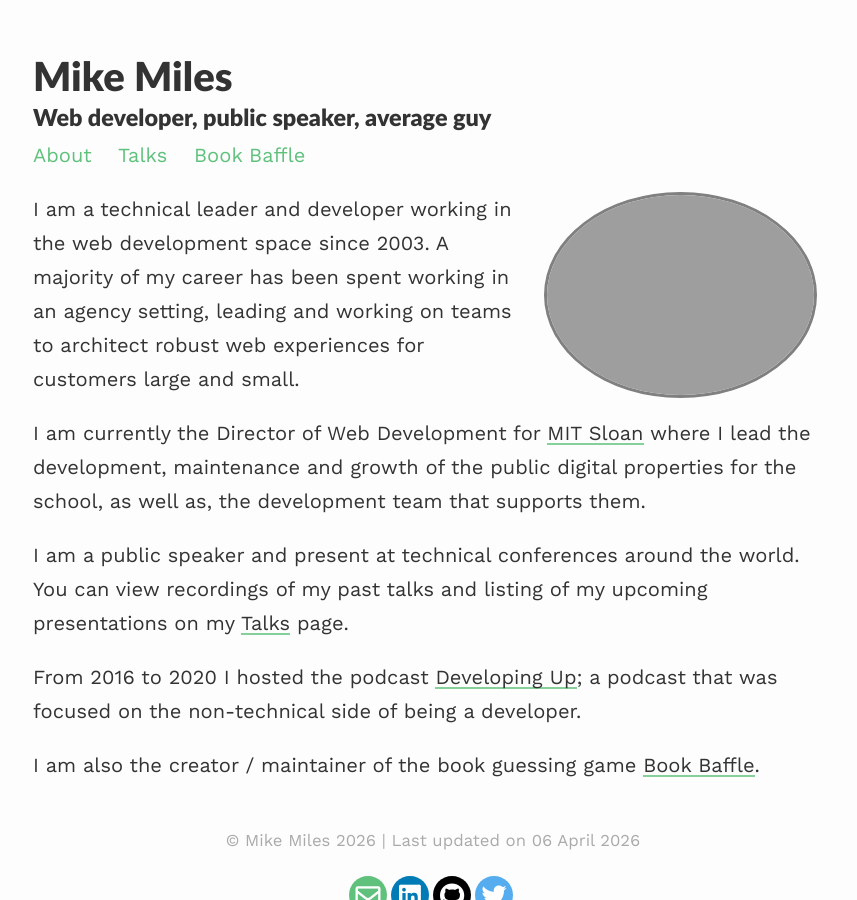
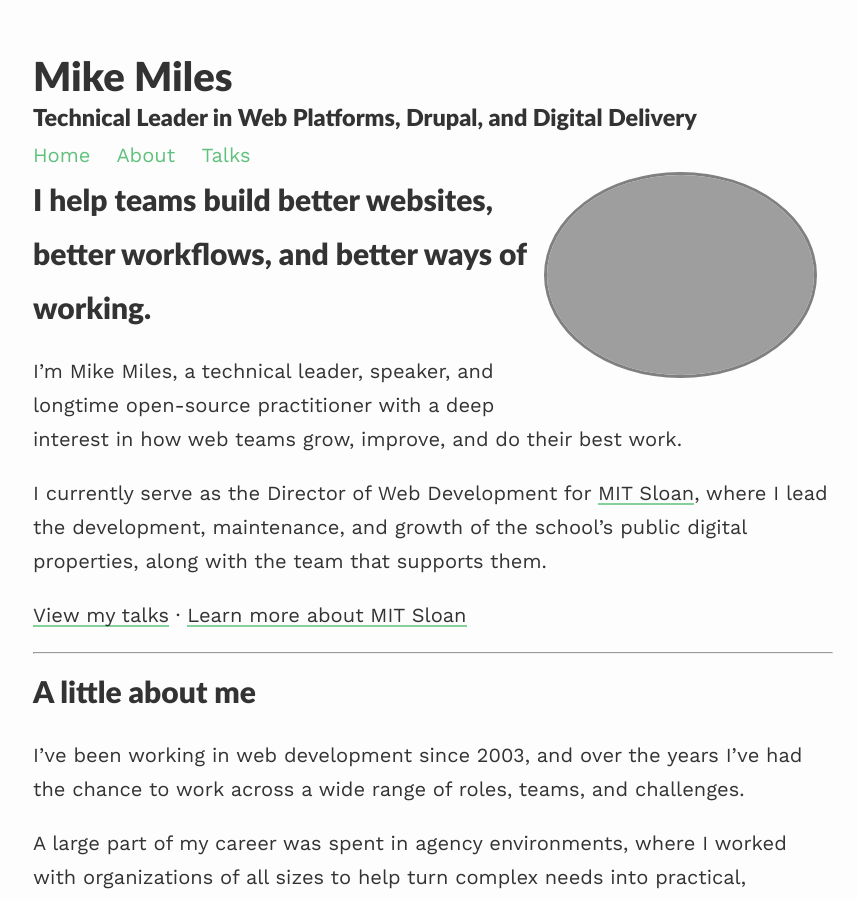
Before and after one commit to mikemiles86/mikemiles86.github.io, a Jekyll site: the page built from index.md, in a window 1280 px wide and 900 px high. Shown: the whole window, without its empty margins (207-1064 px from the left). Built offline with Jekyll 4.4.1, drawn with Linux system fonts in a browser that asks for light colours; nearby versions of some CDN libraries; our own code applies the rules of GitHub Pages for plain Markdown files; some of the changed text lies outside the part shown.

Commit message:
Improve site copy. Add a dedicated about page.

```diff
--- a/_config.yml
+++ b/_config.yml
@@ -1,10 +1,10 @@
 ### Mike Miles
 
 title: Mike Miles
-description: Web developer, public speaker, average guy
+description: Technical Leader in Web Platforms, Drupal, and Digital Delivery
 
 baseurl: / #name of GitHub repository
-url: "" #custom url to be used instead of GitHub repository
+url: "https://www.mike-miles.com" #custom url to be used instead of GitHub repository
 email: mikemiles86@gmail.com
 
 
@@ -18,7 +18,7 @@
 
 # Social media links in footer
 facebook: false
-twitter: "mikemiles86"
+twitter: false
 linkedin: "mikemiles86"
 github: "mikemiles86"
 researchgate: false
--- a/_includes/navigation.html
+++ b/_includes/navigation.html
@@ -1,5 +1,5 @@
 <div class="links scroll">
-        <a href="{{site.baseurl}}/">About</a>
+        <a href="{{site.baseurl}}/">Home</a>
+        <a href="{{site.baseurl}}/about">About</a>
         <a href="https://talks.mike-miles.com">Talks</a>
-        <a href="https://www.bookbaffle.com">Book Baffle</a>
 </div>
--- /dev/null
+++ b/_pages/about.md
@@ -0,0 +1,56 @@
+---
+layout: page
+title: About
+permalink: /about/
+published: true
+---
+
+# About
+
+I’m a technical leader, builder, and communicator with more than 20 years of experience in web development.
+
+My career has taken me through agency work, hands-on engineering, technical architecture, team leadership, and public speaking, but the thread that connects all of it is pretty simple: I care about helping teams build better digital experiences and better ways of working.
+
+Today, I serve as the Director of Web Development at [MIT Sloan](https://mitsloan.mit.edu), where I lead the development, maintenance, and growth of the school’s public digital properties, along with the team that supports them.
+
+## My background
+
+I’ve been working in web development since 2003. Over that time, I’ve worked across a wide range of technologies, teams, and challenges, with a large part of my career spent in agency environments.
+
+That agency experience shaped how I think about digital work. It taught me how to work across different organizations, navigate competing priorities, and turn complex needs into practical, scalable solutions. It also taught me that strong outcomes do not come from technology choices alone. They come from communication, trust, clear expectations, solid processes, and teams that know how to work well together.
+
+That perspective still drives the work I do today.
+
+## What I care about
+
+My work sits at the intersection of technical leadership, web platform strategy, and team enablement.
+
+I’m especially interested in:
+
+- building reliable, sustainable digital platforms
+- improving development workflows and delivery practices
+- helping teams strengthen their approach to testing, quality, and long-term maintainability
+- exploring practical, responsible ways to use AI in development work
+- sharing lessons through speaking, mentoring, and community involvement
+
+What motivates me most is not just building things. It is helping teams build better systems, better habits, and better ways of working that hold up over time.
+
+## Speaking and community
+
+I’m also an active public speaker and longtime member of the Drupal and open-source community.
+
+My talks often focus on practical topics like modern web development, Drupal, technical leadership, testing, delivery quality, and the responsible use of AI in development workflows. I care a lot about making technical ideas feel clear, useful, and grounded in real-world experience.
+
+You can explore recordings of past talks and upcoming presentations on my [Talks](https://talks.mike-miles.com/) page.
+
+From 2016 to 2020, I hosted the podcast [Developing Up](https://www.developingup.com), which focused on the non-technical side of being a developer and building a strong career in tech.
+
+## Outside of work
+
+Outside of my core professional work, I’m also the creator and maintainer of the book guessing game [Book Baffle](https://www.bookbaffle.com).
+
+## Thanks for visiting
+
+Whether you’re here because of my talks, my work, or a shared interest in building better digital experiences, I’m glad you found your way here.
+
+Feel free to explore the site or get in touch.
--- a/index.md
+++ b/index.md
@@ -7,12 +7,73 @@
 published: true
 ---
 
-I am a technical leader and developer working in the web development space since 2003.  A majority of my career has been spent working in an agency setting, leading and working on teams to architect robust web experiences for customers large and small.
+# I help teams build better websites, better workflows, and better ways of working.
 
-I am currently the Director of Web Development for [MIT Sloan](https://mitsloan.mit.edu) where I lead the development, maintenance and growth of the public digital properties for the school, as well as, the development team that supports them.
+I’m Mike Miles, a technical leader, speaker, and longtime open-source practitioner with a deep interest in how web teams grow, improve, and do their best work.
 
-I am a public speaker and present at technical conferences around the world. You can view recordings of my past talks and listing of my upcoming presentations on my [Talks](https://talks.mike-miles.com/) page.
+I currently serve as the Director of Web Development for [MIT Sloan](https://mitsloan.mit.edu), where I lead the development, maintenance, and growth of the school’s public digital properties, along with the team that supports them.
 
-From 2016 to 2020 I hosted the podcast [Developing Up](https://www.developingup.com); a podcast that was focused on the non-technical side of being a developer.
+[View my talks](https://talks.mike-miles.com/) · [Learn more about MIT Sloan](https://mitsloan.mit.edu)
 
-I am also the creator / maintainer of the book guessing game [Book Baffle](https://www.bookbaffle.com).
+---
+
+## A little about me
+
+I’ve been working in web development since 2003, and over the years I’ve had the chance to work across a wide range of roles, teams, and challenges.
+
+A large part of my career was spent in agency environments, where I worked with organizations of all sizes to help turn complex needs into practical, scalable digital solutions. That experience taught me that strong digital work is never just about the technology. It’s also about communication, leadership, process, trust, and building systems that can stand up over time.
+
+That perspective continues to shape the work I do today.
+
+---
+
+## What I focus on
+
+My work sits at the intersection of technical leadership, web platform strategy, and team enablement.
+
+I care most about:
+
+- helping teams build reliable, sustainable digital platforms
+- improving development workflows and delivery practices
+- creating stronger habits around testing, quality, and long-term maintainability
+- exploring practical, responsible ways to use AI in development work
+- sharing lessons through speaking, community involvement, and conversation
+
+---
+
+## Why this work matters to me
+
+Modern web teams are being asked to do a lot. Move faster. Support more stakeholders. Keep up with constant technical change. Deliver better results with limited time and resources.
+
+The challenge is not just building the thing. It is building the systems, habits, and team culture that make good work possible over the long term.
+
+That is the part of the work I care about most.
+
+---
+
+## Beyond my day-to-day work
+
+I’m also an active public speaker, and I regularly present on topics such as modern web development, Drupal, technical leadership, testing, delivery quality, and practical AI adoption. You can explore recordings of past talks and upcoming presentations on my [Talks](https://talks.mike-miles.com/) page.
+
+From 2016 to 2020, I hosted the podcast [Developing Up](https://www.developingup.com), which focused on the non-technical side of being a developer and building a strong career in tech.
+
+Outside of my core professional work, I’m also the creator and maintainer of the book guessing game [Book Baffle](https://www.bookbaffle.com).
+
+---
+
+## Topics I speak and write about
+
+- modern web development
+- Drupal and open-source delivery
+- technical leadership
+- testing and delivery quality
+- practical AI for development teams
+- team growth and professional development
+
+---
+
+## Thanks for stopping by
+
+Whether you’re here because of my talks, my work, or a shared interest in building better digital experiences, I’m glad you found your way here.
+
+Feel free to explore the site, check out my talks, or reach out.
```
Also changed, not shown: README.md.
